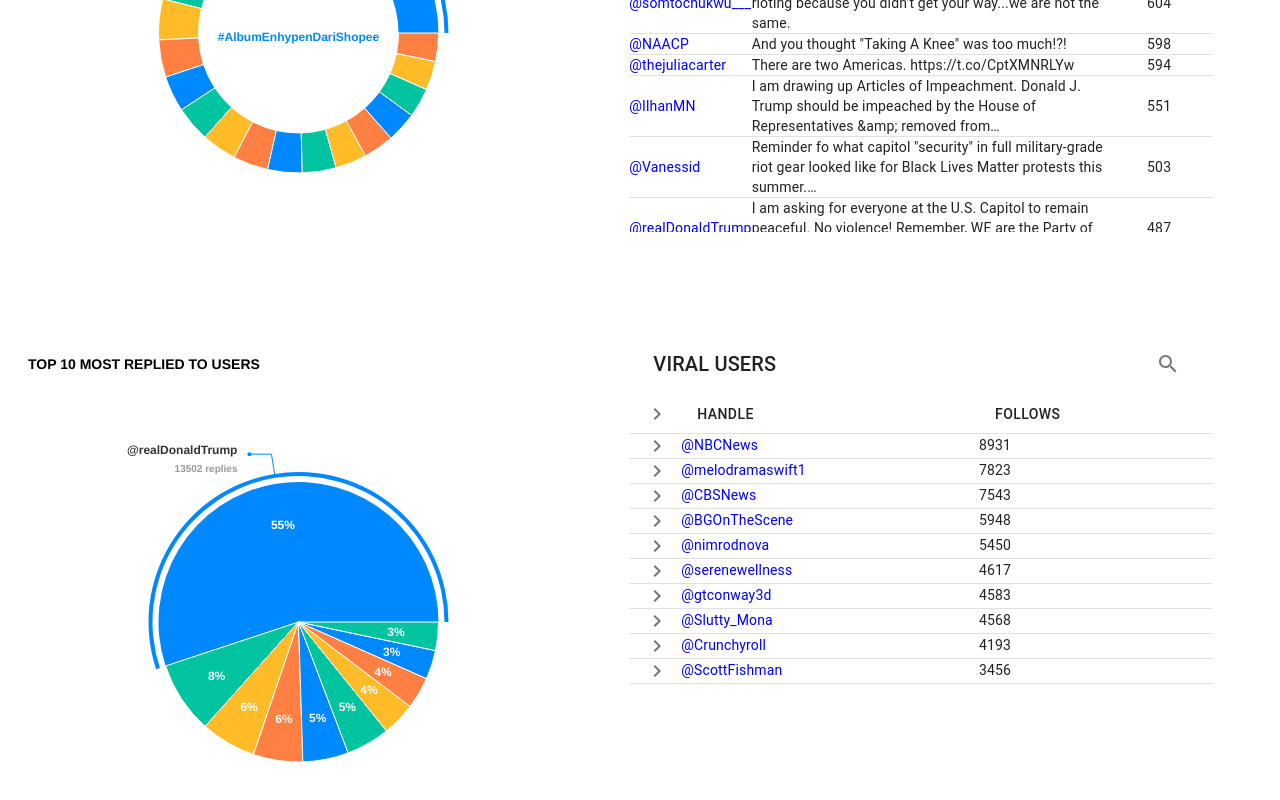
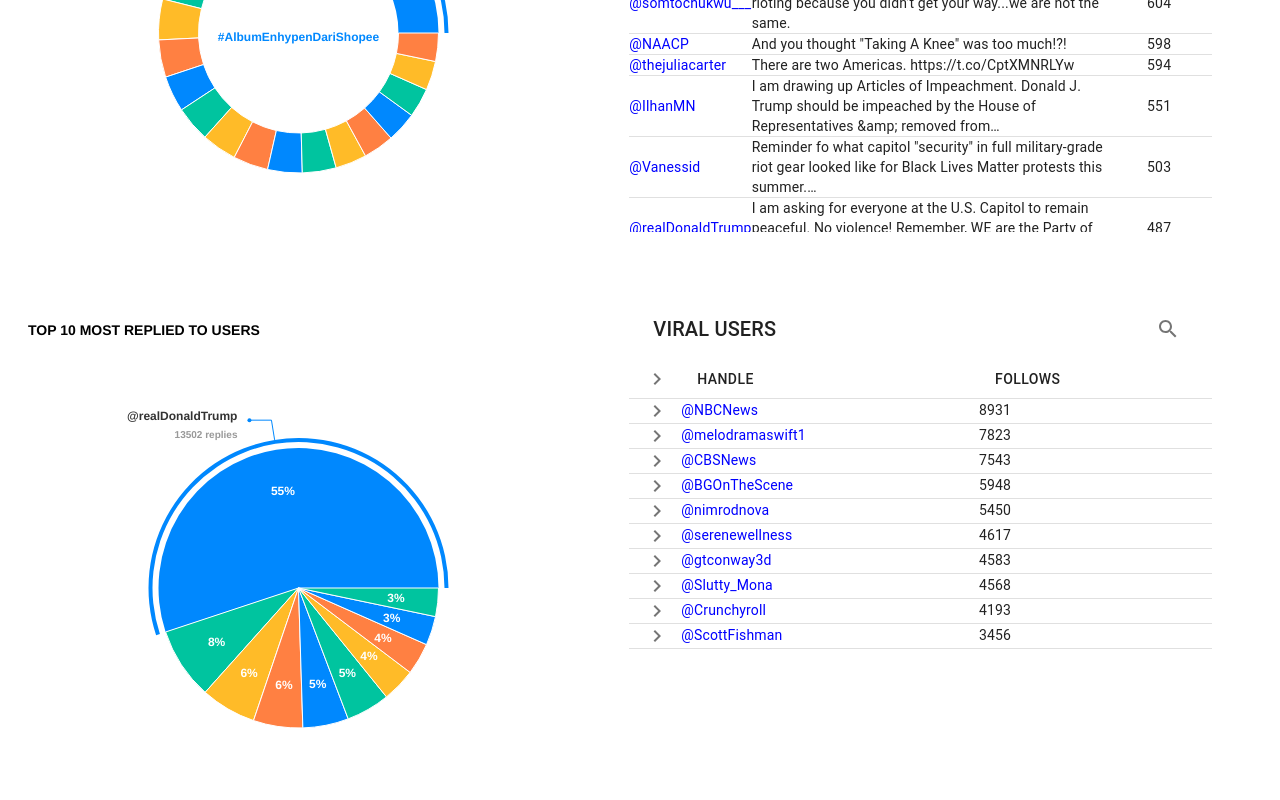
Before and after one commit to tt-mp/capitolriottwitter, a React (Create React App) app: page / in a window 1280 px wide. Shown: the part 635-1435 px from the top of the page. Built offline with nearby package versions, Linux system fonts and the light colour scheme.

Commit message:
Adjust spacing

```diff
--- a/src/App.css
+++ b/src/App.css
@@ -50,7 +50,7 @@ h1 {
 .mentions {
     grid-row: 3;
     grid-column: 1 / span 3;
-    padding-top: 74px;
+    padding-top: 40px;
     font-size: 14px;
     font-weight: bold;
 }
@@ -58,7 +58,7 @@ h1 {
 .viral-users {
     grid-row: 3 / span 2;
     grid-column: 4 / span 5;
-    margin-top: 50px;
+    padding-top: 15px;
     margin-right: 40px;
     font-size: 12px;
     padding-left: 60px;
```
